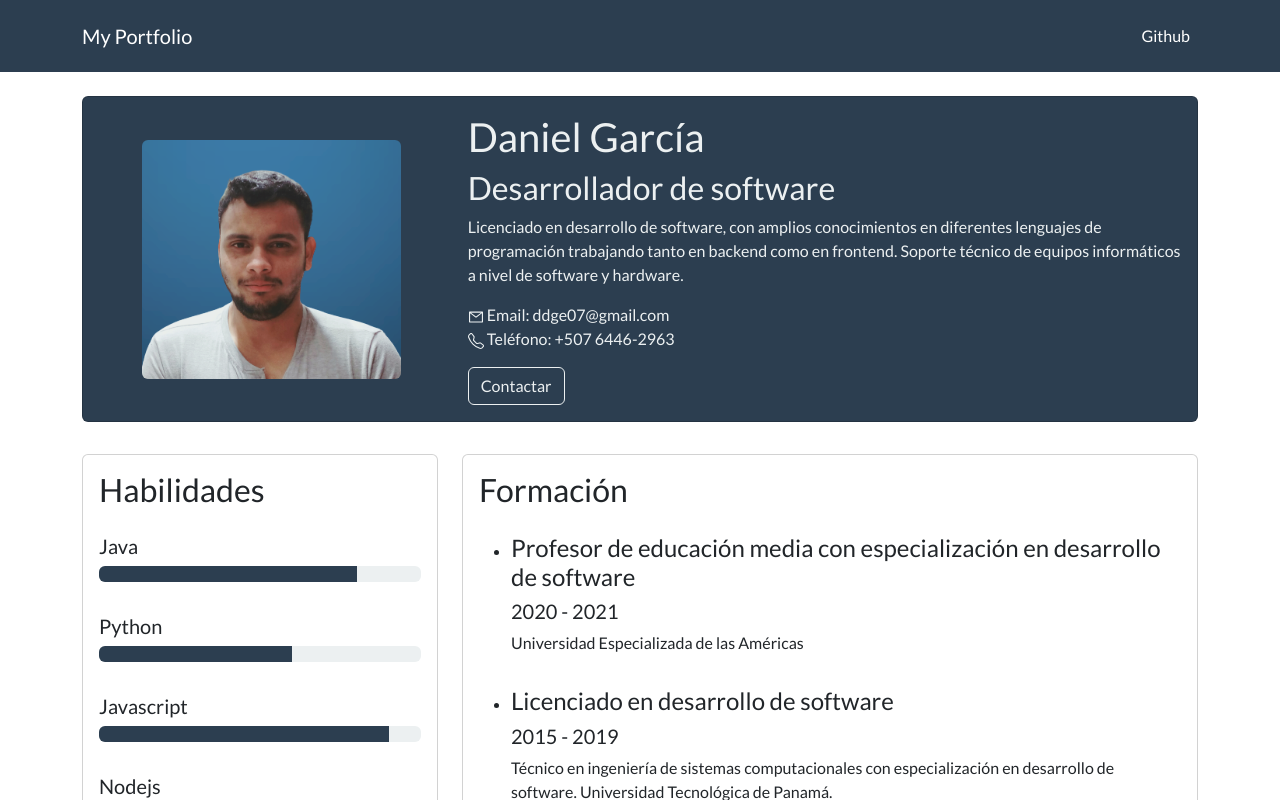
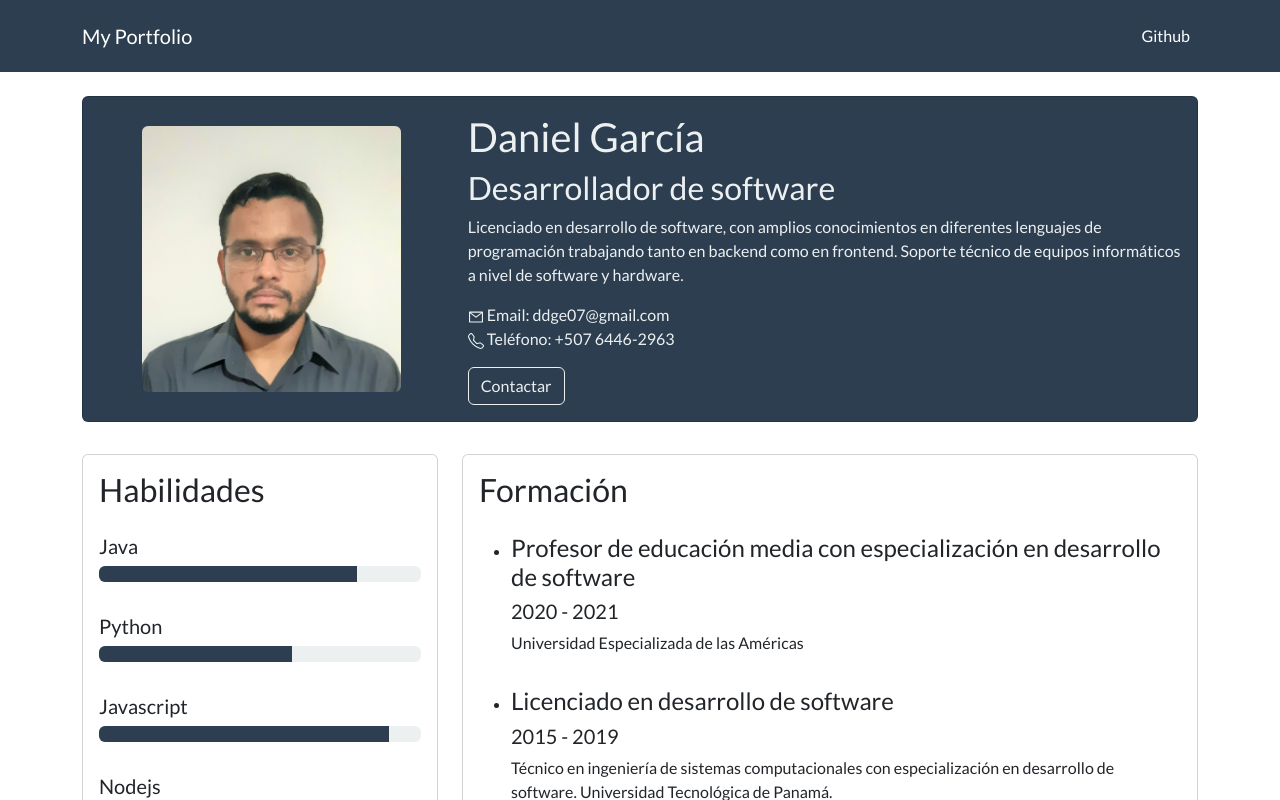
Before and after one commit to DanielDGe/danieldge.github.io, a React (Create React App) app: page / in a window 1280 px wide. Shown: the top 800 px of the page. Built offline with nearby package versions, Linux system fonts and the light colour scheme.

Commit message:
profile update

```diff
--- a/src/pages/Homepage.js
+++ b/src/pages/Homepage.js
@@ -22,7 +22,7 @@ function Homepage() {
             <div className="row">
 
               <div className="col-md-4 m-auto">
-                <img src="/images/profile.png" alt="" className="img-fluid rounded mx-auto d-block w-75" style={{}} />
+                <img src="/images/profile.jpg" alt="" className="img-fluid rounded mx-auto d-block w-75" style={{}} />
               </div>
 
               <div className="overview col-md-8">
```
Also changed, not shown: public/images/profile.jpg (added), public/images/profile1.png (renamed from public/images/profile.png).
